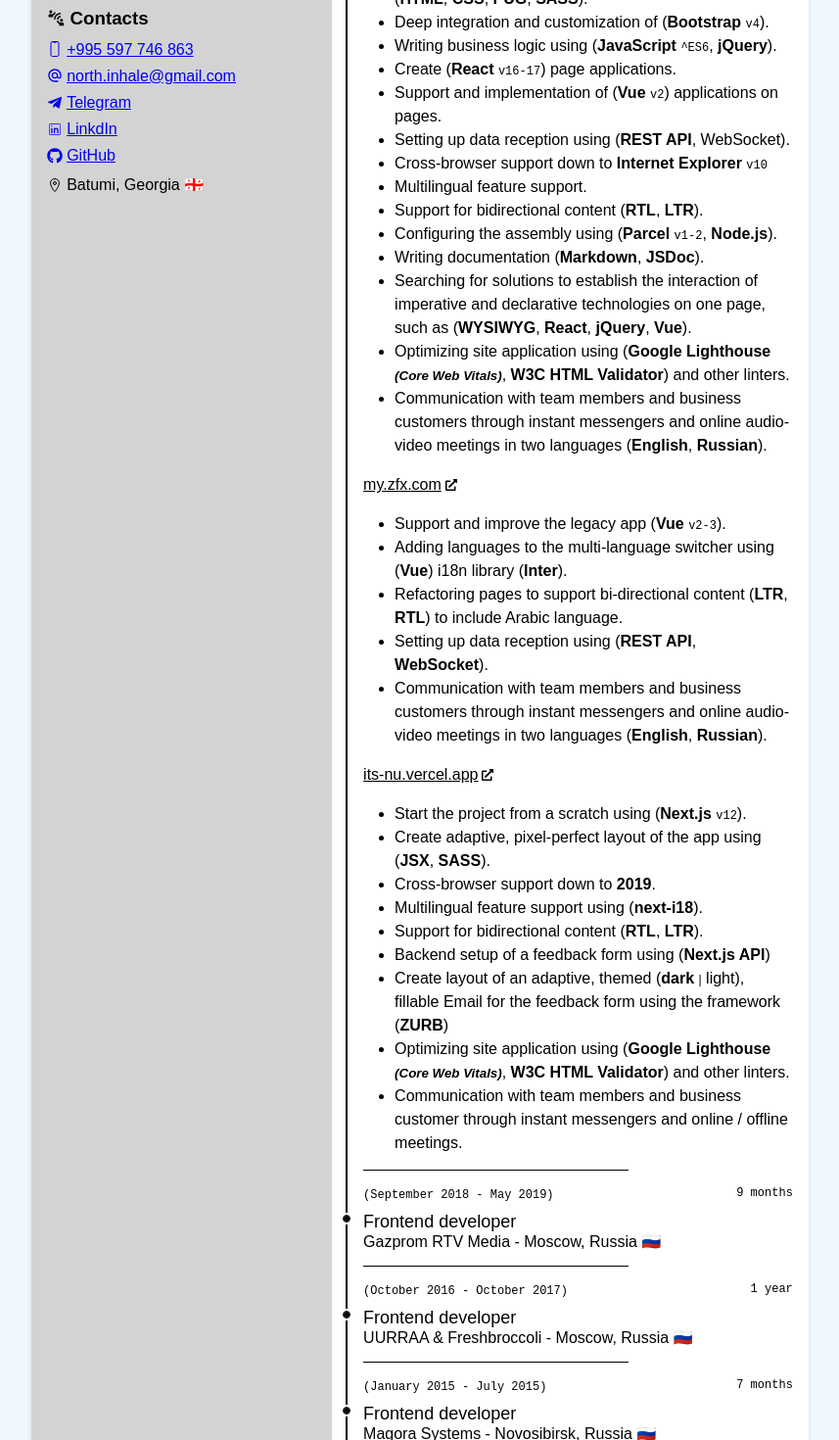
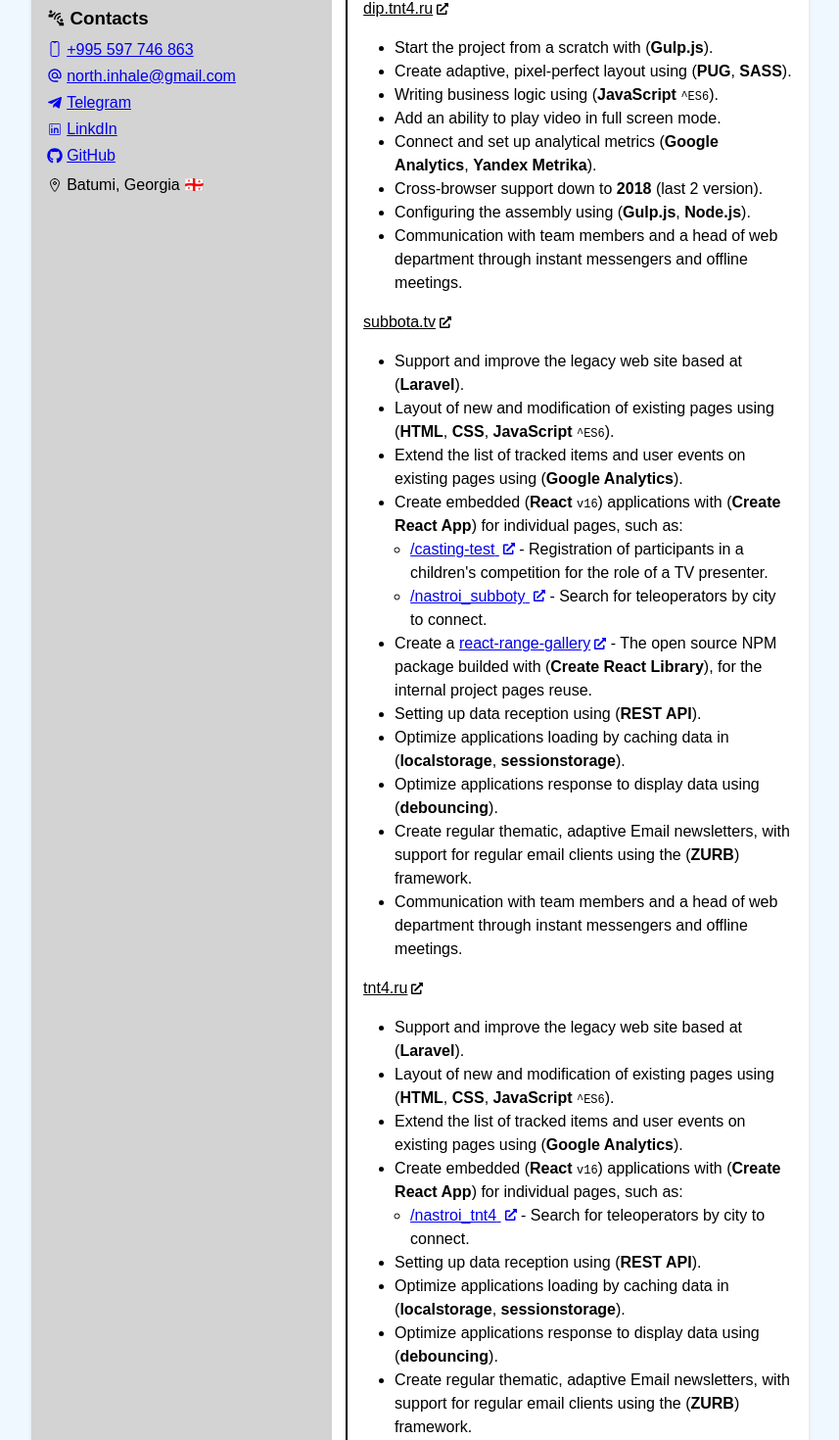
Before and after one commit to Andrew-Dyachenko/cv, a Next.js app: page / in a window 1280 px wide. Shown: the part 900-2370 px from the top of the page at 98% size, without its empty margins (211-1068 px from the left). Built offline with nearby package versions, Linux system fonts and the light colour scheme; a web font is replaced by a local one.

Commit message:
feat(experience): gazprom rtv media
Add role describtion

```diff
--- a/app/components/Experience/Experience.tsx
+++ b/app/components/Experience/Experience.tsx
@@ -33,7 +33,7 @@ const font = Sofia_Sans({
 export default function Experience() {
 	return (
 		<Accordion
-			defaultActiveKey={["1"]}
+			defaultActiveKey={["2"]}
 			alwaysOpen
 			className={accordionStyles.accordion}
 		>
@@ -542,7 +542,10 @@ export default function Experience() {
 											rel="noopener noreferrer"
 											style={{ display: "inline-flex", alignItems: "center" }}
 										>
-											<span>dip.tnt4.ru</span>{" "}
+											<span className="print-invisible">dip.tnt4.ru</span>
+											<span className="print-inline-visible">
+												https://dip.tnt4.ru/
+											</span>{" "}
 											<FaExternalLinkAlt
 												style={{
 													fontSize: "0.75em",
@@ -551,7 +554,8 @@ export default function Experience() {
 											/>
 										</a>
 									</dfn>{" "}
-									- TV show &quot;Money or Shame&ldquo; (Final season)
+									- Landing for TV show &quot;Money or Shame&ldquo; (Final
+									season).
 								</li>
 								{/* SUBBOTA.TV */}
 								<li>
@@ -562,7 +566,10 @@ export default function Experience() {
 											rel="noopener noreferrer"
 											style={{ display: "inline-flex", alignItems: "center" }}
 										>
-											<span>subbota.tv</span>{" "}
+											<span className="print-invisible">subbota.tv</span>
+											<span className="print-inline-visible">
+												https://subbota.tv/
+											</span>{" "}
 											<FaExternalLinkAlt
 												style={{
 													fontSize: "0.75em",
@@ -591,22 +598,20 @@ export default function Experience() {
 											/>
 										</a>
 									</dfn>{" "}
-									- Federal entertainment TV channel
+									- Federal entertainment TV channel.
 								</li>
-								{/* REACT RANGE GALLERY */}
-								<li>
+								{/* TNT Premier One/ */}
+								{/* <li>
 									<dfn>
 										<a
-											href="https://andrew-dyachenko.github.io/react-range-gallery/"
+											href="https://premier.one/"
 											target="_blank"
 											rel="noopener noreferrer"
 											style={{ display: "inline-flex", alignItems: "center" }}
 										>
-											<span className="print-invisible">
-												react-range-gallery
-											</span>
+											<span className="print-invisible">premier.one</span>
 											<span className="print-inline-visible">
-												andrew-dyachenko.github.io/react-range-gallery
+												https://premier.one/
 											</span>{" "}
 											<FaExternalLinkAlt
 												style={{
@@ -616,9 +621,8 @@ export default function Experience() {
 											/>
 										</a>
 									</dfn>{" "}
-									- Open source NPM package based on React for internal project
-									needs
-								</li>
+									- Online cinema (Movies, TV series, TV shows, Sports, 4Kids)
+								</li> */}
 							</ol>
 							<h4>Responsebilities:</h4>
 							<dl style={{ paddingInlineStart: 0, marginBlockEnd: 0 }}>
@@ -634,7 +638,10 @@ export default function Experience() {
 											color: "inherit",
 										}}
 									>
-										dip.tnt4.ru{" "}
+										<span className="print-invisible">dip.tnt4.ru</span>
+										<span className="print-inline-visible">
+											https://dip.tnt4.ru/
+										</span>{" "}
 										<FaExternalLinkAlt
 											style={{
 												fontSize: "0.75em",
@@ -656,25 +663,31 @@ export default function Experience() {
 											<strong>Gulp.js</strong>).
 										</li>
 										<li>
-											Create adaptive, pixel-perfect layout of the pages using (
-											<strong>HTML</strong>, <strong>CSS</strong>,{" "}
+											Create adaptive, pixel-perfect layout using (
 											<strong>PUG</strong>, <strong>SASS</strong>).
 										</li>
 										<li>
 											Writing business logic using (<strong>JavaScript</strong>{" "}
 											<code style={{ fontSize: "0.75em" }}>^ES6</code>).
 										</li>
+										<li>Add an ability to play video in full screen mode.</li>
+										<li>
+											Connect and set up analytical metrics (
+											<strong>Google Analytics</strong>,{" "}
+											<strong>Yandex Metrika</strong>).
+										</li>
 										<li>
 											Cross-browser support down to <strong>2018</strong> (last
-											2 version)
+											2 version).
 										</li>
 										<li>
 											Configuring the assembly using (<strong>Gulp.js</strong>,{" "}
 											<strong>Node.js</strong>).
 										</li>
 										<li>
-											Communication with team members and project manager
-											through instant messengers and offline meetings.
+											Communication with team members and a head of web
+											department through instant messengers and offline
+											meetings.
 										</li>
 									</ul>
 								</dd>
@@ -708,28 +721,122 @@ export default function Experience() {
 								>
 									<ul style={{ margin: 0 }}>
 										<li>
-											Support and improve the legacy app (<strong>Vue</strong>{" "}
-											<code style={{ fontSize: "0.75em" }}>v2-3</code>).
+											Support and improve the legacy web site based at (
+											<strong>Laravel</strong>).
 										</li>
 										<li>
-											Adding languages to the multi-language switcher using (
-											<strong>Vue</strong>) i18n library (<strong>Inter</strong>
+											Layout of new and modification of existing pages using (
+											<strong>HTML</strong>, <strong>CSS</strong>,{" "}
+											<strong>JavaScript</strong>{" "}
+											<code style={{ fontSize: "0.75em" }}>^ES6</code>).
+										</li>
+										<li>
+											Extend the list of tracked items and user events on
+											existing pages using (<strong>Google Analytics</strong>).
+										</li>
+										<li>
+											Create embedded (<strong>React</strong>{" "}
+											<code style={{ fontSize: "0.75em" }}>v16</code>)
+											applications with (<strong>Create React App</strong>) for
+											individual pages, such as:
+											<ul>
+												<li>
+													<a
+														href="https://subbota.tv/casting-test"
+														target="_blank"
+														rel="noopener noreferrer"
+													>
+														<span className="print-invisible">
+															/casting-test
+														</span>
+														<span className="print-inline-visible">
+															subbota.tv/casting-test/
+														</span>{" "}
+														<FaExternalLinkAlt
+															style={{
+																fontSize: "0.75em",
+																marginInlineStart: "0.3333em",
+															}}
+														/>
+													</a>{" "}
+													- Registration of participants in a children&apos;s
+													competition for the role of a TV presenter.
+												</li>
+												<li>
+													<a
+														href="https://subbota.tv/nastroi_subboty"
+														target="_blank"
+														rel="noopener noreferrer"
+													>
+														<span className="print-invisible">
+															/nastroi_subboty
+														</span>
+														<span className="print-inline-visible">
+															subbota.tv/nastroi_subboty/
+														</span>{" "}
+														<FaExternalLinkAlt
+															style={{
+																fontSize: "0.75em",
+																marginInlineStart: "0.3333em",
+															}}
+														/>
+													</a>{" "}
+													- Search for teleoperators by city to connect.
+												</li>
+											</ul>
+										</li>
+										<li>
+											Create a{" "}
+											<dfn>
+												<a
+													href="https://andrew-dyachenko.github.io/react-range-gallery/"
+													target="_blank"
+													rel="noopener noreferrer"
+													style={{
+														display: "inline-flex",
+														alignItems: "center",
+													}}
+												>
+													<span className="print-invisible">
+														react-range-gallery
+													</span>
+													<span className="print-inline-visible">
+														andrew-dyachenko.github.io/react-range-gallery/
+													</span>{" "}
+													<FaExternalLinkAlt
+														style={{
+															fontSize: "0.75em",
+															marginInlineStart: "0.3333em",
+														}}
+													/>
+												</a>
+											</dfn>{" "}
+											- The open source NPM package builded with (
+											<strong>Create React Library</strong>), for the internal
+											project pages reuse.
+										</li>
+										<li>
+											Setting up data reception using (<strong>REST API</strong>
 											).
 										</li>
 										<li>
-											Refactoring pages to support bi-directional content (
-											<strong>LTR</strong>, <strong>RTL</strong>) to include
-											Arabic language.
+											Optimize applications loading by caching data in (
+											<strong>localstorage</strong>,{" "}
+											<strong>sessionstorage</strong>).
 										</li>
 										<li>
-											Setting up data reception using (<strong>REST API</strong>
-											, <strong>WebSocket</strong>).
+											Optimize applications response to display data using (
+											<strong>debouncing</strong>).
 										</li>
 										<li>
-											Communication with team members and business customers
-											through instant messengers and online audio-video meetings
-											in two languages (<strong>English</strong>,{" "}
-											<strong>Russian</strong>).
+											Create regular thematic, adaptive Email newsletters, with
+											support for regular email clients using the (
+											<strong>ZURB</strong>) framework.
+										</li>
+										<li>
+											Communication with team members and a head of web
+											department through instant messengers and offline
+											meetings.
 										</li>
 									</ul>
 								</dd>
@@ -745,7 +852,10 @@ export default function Experience() {
 											color: "inherit",
 										}}
 									>
-										tnt4.ru{" "}
+										<span className="print-invisible">tnt4.ru</span>
+										<span className="print-inline-visible">
+											https://tnt4.ru/
+										</span>{" "}
 										<FaExternalLinkAlt
 											style={{
 												fontSize: "0.75em",
@@ -763,68 +873,36 @@ export default function Experience() {
 								>
 									<ul style={{ margin: 0 }}>
 										<li>
-											Start the project from a scratch using (
-											<strong>Next.js</strong>{" "}
-											<code style={{ fontSize: "0.75em" }}>v12</code>).
+											Support and improve the legacy web site based at (
+											<strong>Laravel</strong>).
 										</li>
 										<li>
-											Create adaptive, pixel-perfect layout of the app using (
-											<strong>JSX</strong>, <strong>SASS</strong>).
+											Layout of new and modification of existing pages using (
+											<strong>HTML</strong>, <strong>CSS</strong>,{" "}
+											<strong>JavaScript</strong>{" "}
+											<code style={{ fontSize: "0.75em" }}>^ES6</code>).
 										</li>
 										<li>
-											Cross-browser support down to <strong>2019</strong>.
+											Extend the list of tracked items and user events on
+											existing pages using (<strong>Google Analytics</strong>).
 										</li>
 										<li>
-											Multilingual feature support using (
-											<strong>next-i18</strong>).
-										</li>
+											Create embedded (<strong>React</strong>{" "}
+											<code style={{ fontSize: "0.75em" }}>v16</code>)
+											applications with (<strong>Create React App</strong>) for
+											individual pages, such as:
+											<ul>
 												<li>
-											Support for bidirectional content (<strong>RTL</strong>,{" "}
-											<strong>LTR</strong>).
-										</li>
-										<li>
-											Backend setup of a feedback form using (
-											<strong>Next.js API</strong>)
-										</li>
-										<li>
-											Create layout of an adaptive, themed (
-											<span style={{ fontWeight: 800 }}>dark</span>{" "}
-											<small
-												style={{ fontSize: "0.75em", verticalAlign: "middle" }}
+													<a
+														href="https://tnt4.ru/nastroi_tnt4/"
+														target="_blank"
+														rel="noopener noreferrer"
 													>
-												|
-											</small>{" "}
-											<span style={{ fontWeight: 300 }}>light</span>), fillable
-											Email for the feedback form using the framework (
-											<strong>ZURB</strong>)
-										</li>
-										<li>
-											Optimizing site application using (
-											<strong>
-												Google Lighthouse{" "}
-												<small>
-													<i>(Core Web Vitals)</i>
-												</small>
-											</strong>
-											, <strong>W3C HTML Validator</strong>) and other linters.
-										</li>
-									</ul>
-								</dd>
-								{/* REACT RANGE GALLERY */}
-								<dt>
-									<a
-										href="https://andrew-dyachenko.github.io/react-range-gallery/"
-										// biome-ignore lint/a11y/noBlankTarget: <The site is under our control>
-										target="_blank"
-										style={{
-											display: "inline-flex",
-											alignItems: "center",
-											color: "inherit",
-										}}
-									>
-										<span className="print-invisible">react-range-gallery</span>
+														<span className="print-invisible">
+															/nastroi_tnt4
+														</span>
 														<span className="print-inline-visible">
-											andrew-dyachenko.github.io/react-range-gallery
+															https://tnt4.ru/nastroi_tnt4/
 														</span>{" "}
 														<FaExternalLinkAlt
 															style={{
@@ -832,87 +910,37 @@ export default function Experience() {
 																marginInlineStart: "0.3333em",
 															}}
 														/>
-									</a>
-								</dt>
-								<dd
-									style={{
-										margin: 0,
-										paddingInlineStart: "1rem",
-										paddingBlock: "1rem 0",
-									}}
-								>
-									<ul style={{ margin: 0 }}>
-										<li>
-											Start the project from a scratch using (
-											<strong>Next.js</strong>{" "}
-											<code style={{ fontSize: "0.75em" }}>v12</code>).
+													</a>{" "}
+													- Search for teleoperators by city to connect.
+												</li>
+											</ul>
 										</li>
 										<li>
-											Create adaptive, pixel-perfect layout of the app using (
-											<strong>JSX</strong>, <strong>SASS</strong>).
+											Setting up data reception using (<strong>REST API</strong>
+											).
 										</li>
 										<li>
-											Cross-browser support down to <strong>2019</strong>.
+											Optimize applications loading by caching data in (
+											<strong>localstorage</strong>,{" "}
+											<strong>sessionstorage</strong>).
 										</li>
 										<li>
-											Multilingual feature support using (
-											<strong>next-i18</strong>).
+											Optimize applications response to display data using (
+											<strong>debouncing</strong>).
 										</li>
 										<li>
-											Support for bidirectional content (<strong>RTL</strong>,{" "}
-											<strong>LTR</strong>).
+											Create regular thematic, adaptive Email newsletters, with
+											support for regular email clients using the (
+											<strong>ZURB</strong>) framework.
 										</li>
 										<li>
-											Backend setup of a feedback form using (
-											<strong>Next.js API</strong>)
-										</li>
-										<li>
-											Create layout of an adaptive, themed (
-											<span style={{ fontWeight: 800 }}>dark</span>{" "}
-											<small
-												style={{ fontSize: "0.75em", verticalAlign: "middle" }}
-											>
-												|
-											</small>{" "}
-											<span style={{ fontWeight: 300 }}>light</span>), fillable
-											Email for the feedback form using the framework (
-											<strong>ZURB</strong>)
-										</li>
-										<li>
-											Optimizing site application using (
-											<strong>
-												Google Lighthouse{" "}
-												<small>
-													<i>(Core Web Vitals)</i>
-												</small>
-											</strong>
-											, <strong>W3C HTML Validator</strong>) and other linters.
+											Communication with team members and a head of web
+											department through instant messengers and offline
+											meetings.
 										</li>
 									</ul>
 								</dd>
 							</dl>
-							<br/>
-							https://andrew-dyachenko.github.io/react-range-gallery/ Ensuring
-							WEB interests of the company in the field of TV and Internet
-							broadcasting. - development of a free NPM package React Range
-							Gallery for the needs of internal projects.
-							https://andrew-dyachenko.github.io/react-range-gallery/ using CSS
-							GRID, Flexbox, React, Redux. assembly with CRA - creating a
-							landing page for the project Money or Shame (Final)
-							https://dip.tnt4.ru/ using CSS GRID, Flexbox, JS (ES5,6), building
-							with custom gulp - layout of adaptive, thematic E-mail
-							newsletters, on the ZURB Emails (SASS) assembler platform -
-							development in JS (ES5,6) of a minimalistic tracker module for
-							collecting and sending analytical data from user pages from
-							scratch on the Parcel JS platform Widgets, forms based on React: -
-							registration of participants in the children contest of the TV
-							presenter https://superkanal.ru/casting-test - superchannel
-							settings: https://superkanal.ru/nastroi_super - search for
-							cameramen by city: https://tnt4.ru/nastroi_tnt4 - support and
-							modification of existing company projects, such as
-							https://tnt4.ru/, https://superkanal.ru/ using CSS, JS, HTML
-							Stack: JS (ES5,6), React, Redux, HTML5, CSS3, CRA, Gulp, Jira,
-							Slack, Gitlab, Git, BEM.
 						</div>
 					</Accordion.Collapse>
 				</div>
```
Lines whose indentation alone changed are shown as unchanged.
